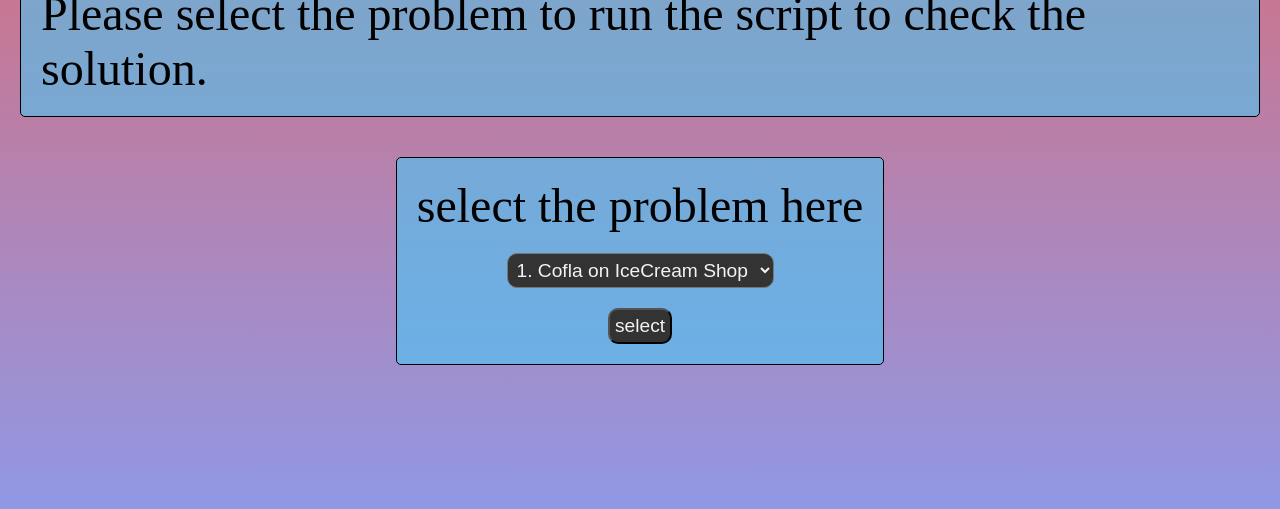
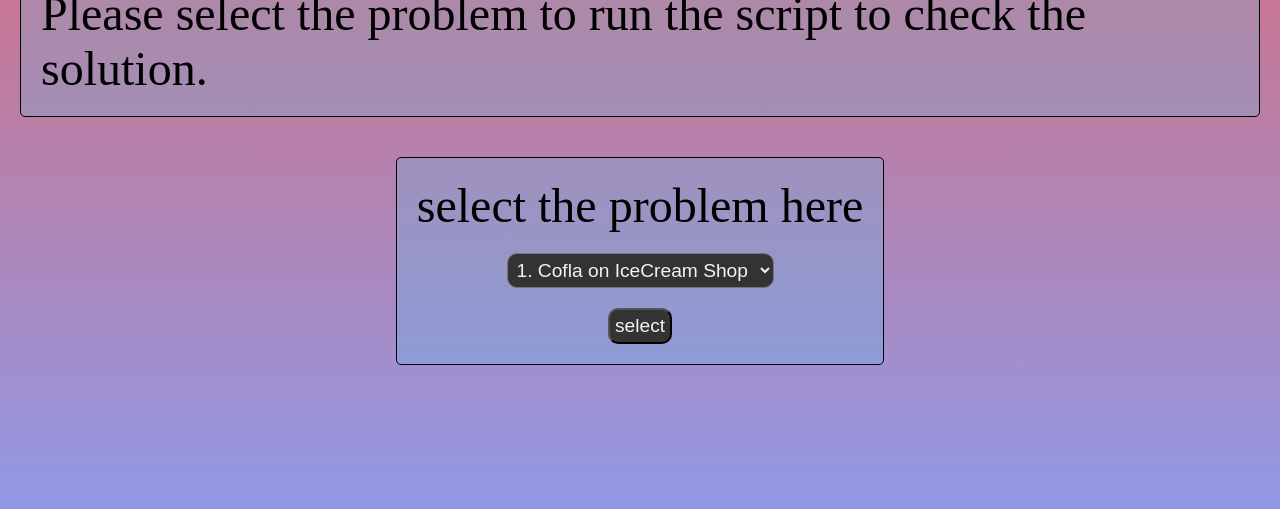
Before and after one commit to LuisHerrera08/jsGrowingLvl, a plain HTML site: page index.html in a window 1280 px wide. Shown: the part 291-800 px from the top of the page. Drawn offline with Linux system fonts and the light colour scheme.

Commit message:
aclarations and some dumb things on the css

```diff
--- a/coflaJr.css
+++ b/coflaJr.css
@@ -25,7 +25,7 @@ main div{
     border: 1px solid black;
     border-radius: 5px;
     padding: 20px;
-    background-color: #3cd1ff83;
+    background-color: #3cd1ff2f;
 }
 .welcome{
     display: flex;
--- a/coflaJr.js
+++ b/coflaJr.js
@@ -18,7 +18,7 @@ function checker(selected){
         break;
     }
 }
-
+/*this functions are not meant to be the most optimize way to work probably, at future this entirely code will be optimize*/
 function coflaIceCream(){
 /*
     https://www.youtube.com/watch?v=z95mZVUcJ-E&t=7661s
```
